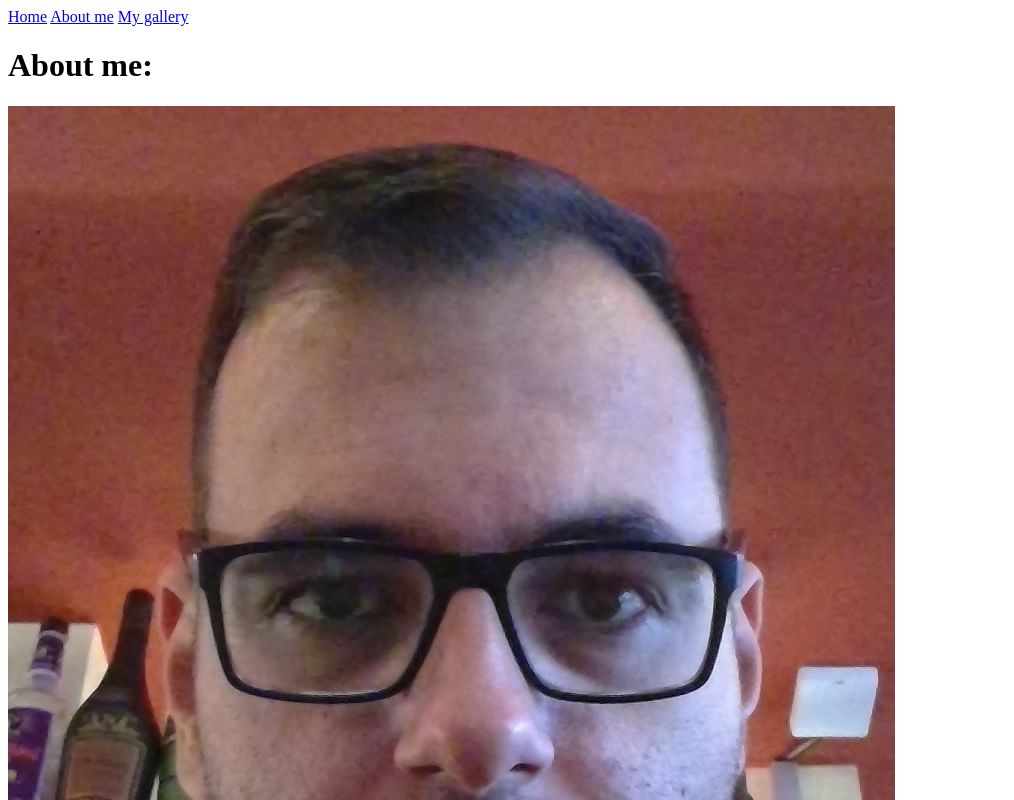
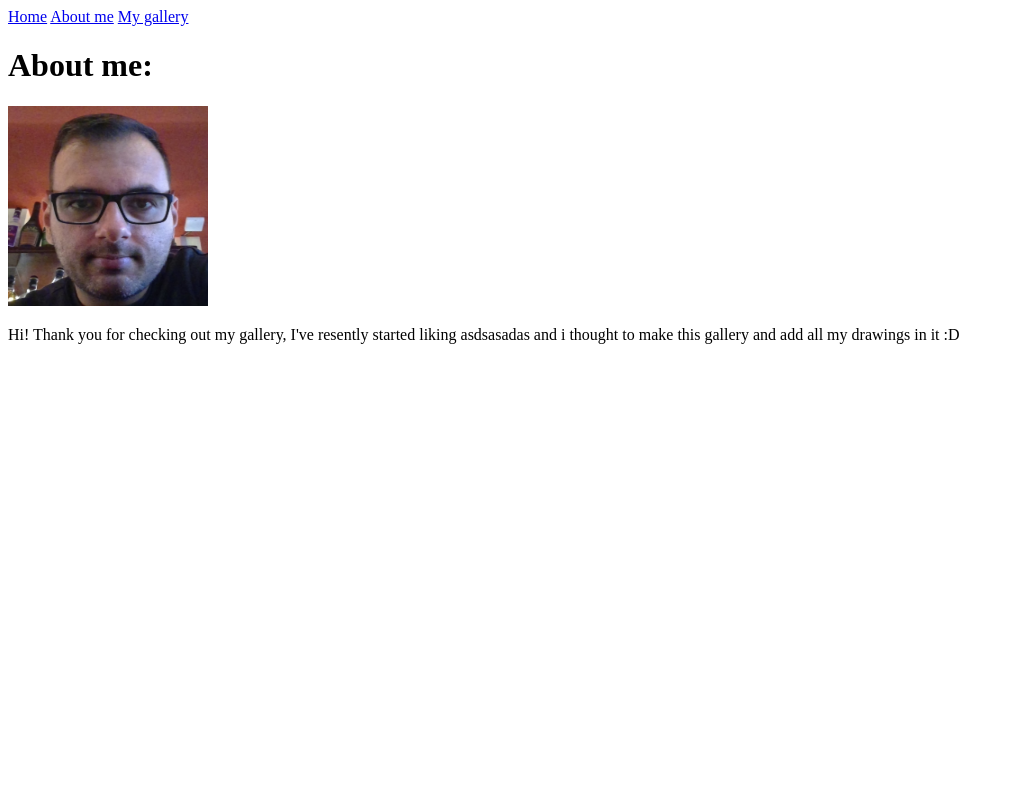
Before and after one commit to michaelpitop/my-gallery, a SvelteKit app: page /about in a window 1280 px wide. Shown: the top 800 px of the page, without its empty margins (0-1014 px from the left). Built offline with nearby package versions, Linux system fonts and the light colour scheme.

Commit message:
css properties for image

```diff
--- a/src/routes/about/+page.svelte
+++ b/src/routes/about/+page.svelte
@@ -6,3 +6,11 @@
 
 <img src={ profile } alt="profile_pic">
 <p>Hi! Thank you for checking out my gallery, I've resently started liking asdsasadas and i thought to make this gallery and add all my drawings in it :D</p>
+
+
+<style>
+    img {
+        width: 200px;
+        height: 200px;
+    }
+</style>
```
